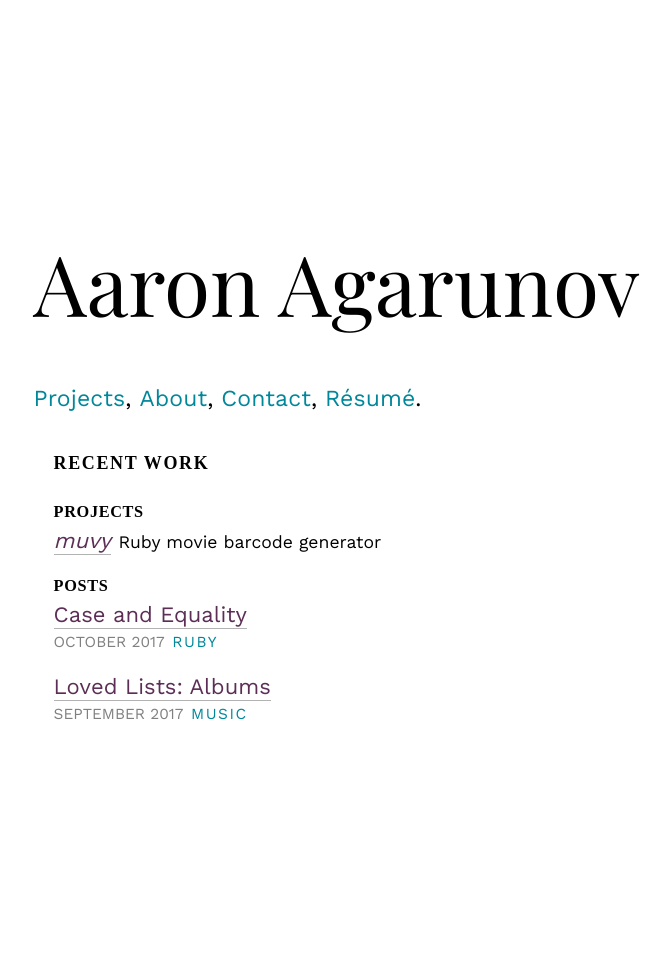
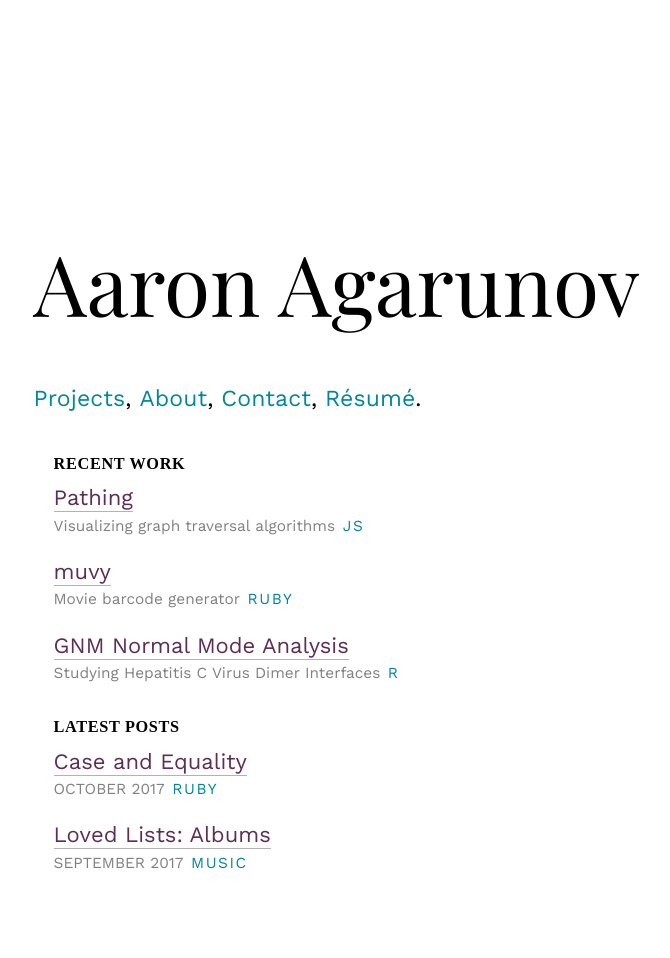
Before and after one commit to agarun/agarun.github.io, a Jekyll site: the page built from index.html, in a window 1280 px wide. Shown: the whole page, without its empty margins (184-854 px from the left). Built offline with Jekyll 4.4.1, drawn with Linux system fonts in a browser that asks for light colours; some web fonts are replaced; before the commit the page ends 900 px from its top, so only the background shows below that.

```diff
--- a/index.html
+++ b/index.html
@@ -3,25 +3,38 @@
 ---
 <div class="fade-on-start">
   <div class="content indent">
-    <h3>recent work</h3>
-      <h2>Projects</h2>
-        <p>
-          <a href="" class="link-snap"><em>muvy</em></a>
-          <small>Ruby movie barcode generator</small>
-        </p>
-
-      <!-- short description should be uniform with below & underlines? -->
-      <h2>Posts</h2>
-        {% for post in site.posts %}
-            <p>
+      <h2>recent work</h2>
+        <div class="description">
+          <section>
+            <a href="" class="link-snap">Pathing</a>
+            <br>
+            <span class="blurb">Visualizing graph traversal algorithms</span>
+            <span class="tag">JS</span>
+          </section>
+          <section>
+            <a href="" class="link-snap">muvy</a>
+            <br>
+            <span class="blurb">Movie barcode generator</span>
+            <span class="tag">ruby</span>
+          </section>
+          <section>
+            <a href="" class="link-snap">GNM Normal Mode Analysis</a>
+            <br>
+            <span class="blurb">Studying Hepatitis C Virus Dimer Interfaces</span>
+            <span class="tag">R</span>
+          </section>
+        </div>
+      <h2>latest posts</h2>
+        <div class="description">
+          {% for post in site.posts %}
+            <section>
               <a href="{{ post.url }}" class="link-snap">{{ post.title }}</a>
               <br>
               <span class="date">{{ post.date | date: "%B %Y" }}</span>
-              <!-- <span class="saltire">&#128937;</span> -->
               <span class="tag">{{ post.tags }}</span>
-            </p>
-        {% endfor %}
-      </p>
+            </section>
+          {% endfor %}
+      </div>
   </div>
 </div>
 <script>sessionStorage.faded = 1;</script>
```
